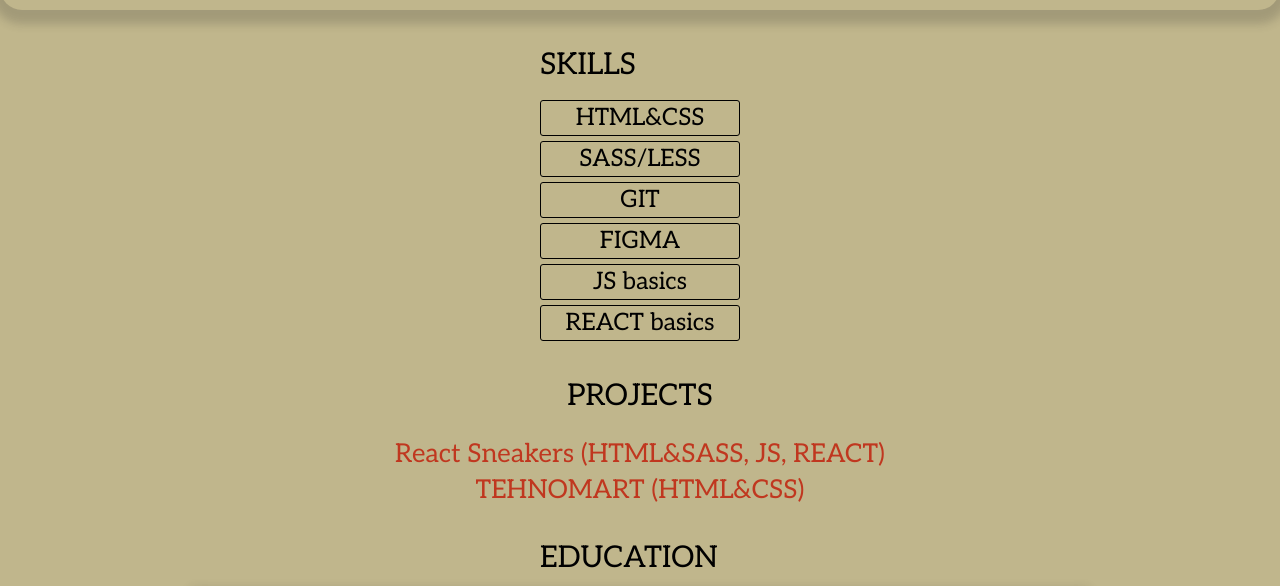
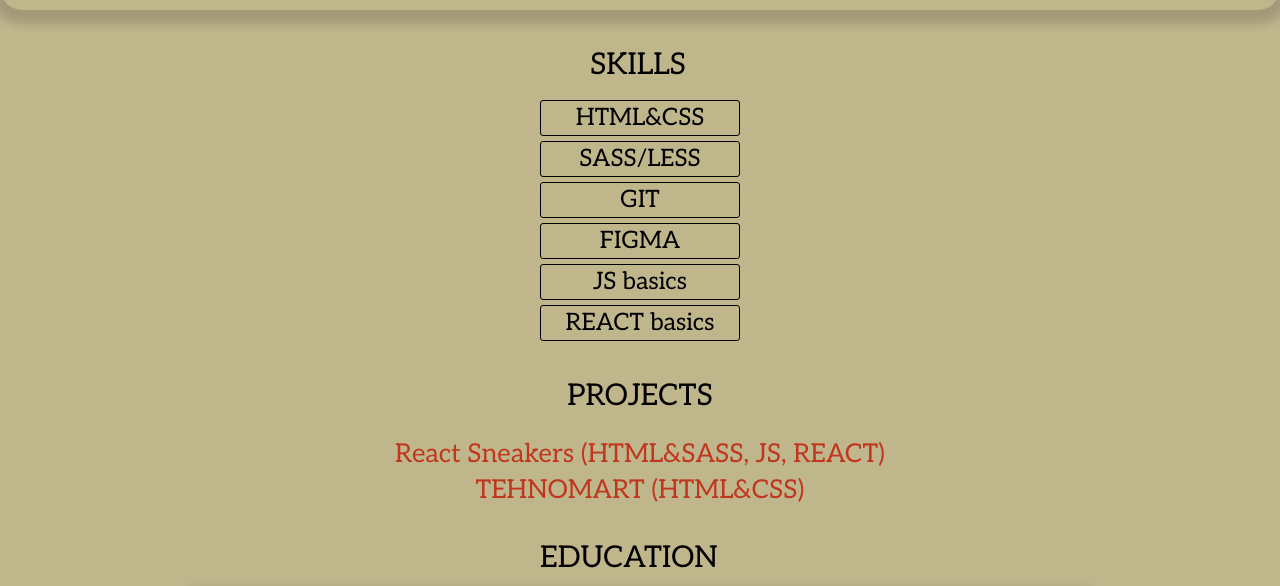
Before and after one commit to MrReedus/rsschool-cv, a plain HTML site: page index.html in a window 1280 px wide. Shown: the part 1250-1836 px from the top of the page. Drawn offline with Linux system fonts and the light colour scheme; a web font is replaced by a local one.

Commit message:
fix: change title

```diff
--- a/index.html
+++ b/index.html
@@ -98,7 +98,7 @@
             </section>
             <section id="skills" class="skills">
                 <div class="skills__container">
-                    <h2 class="summary__title common-title">Skills</h2>
+                    <h2 class="skills__title common-title">Skills</h2>
                     <ul class="skills__list skills-menu">
                         <li class="skills-menu__item">HTML&CSS</li>
                         <li class="skills-menu__item">SASS/LESS</li>
--- a/style.css
+++ b/style.css
@@ -192,6 +192,7 @@ border-bottom: 3px solid  rgb(91, 117, 115);
 
 .contacts-menu__item {
     width: 360px;
+
 }
 
 .contacts-menu__link {
@@ -249,7 +250,10 @@ border-bottom: 3px solid  rgb(91, 117, 115);
     flex-direction: column;
     gap:5px;
     align-items: center;
+}
 
+.skills__title {
+    max-width: 100px;
 }
 
 .skills-menu__item {
```
